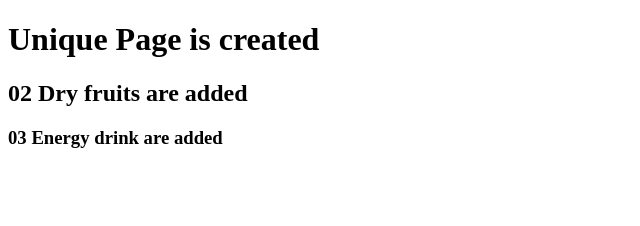
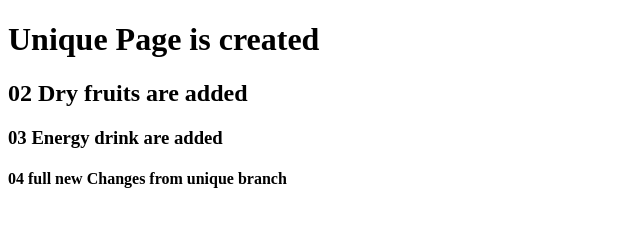
Before and after one commit to studentofwebdevelopment99/02-Active-mood-On, a plain HTML site: page 01-unique.html in a window 1280 px wide. Shown: the whole page, without its empty margins (0-640 px from the left). Drawn offline with Linux system fonts and the light colour scheme.

Commit message:
12: full new change is from : unique branch

```diff
--- a/01-unique.html
+++ b/01-unique.html
@@ -9,5 +9,6 @@
     <h1>Unique Page is created</h1>
     <h2>02 Dry fruits are added</h2>
     <h3>03 Energy drink are added</h3>
+    <h4>04 full new Changes from unique branch</h4>
   </body>
 </html>
```
